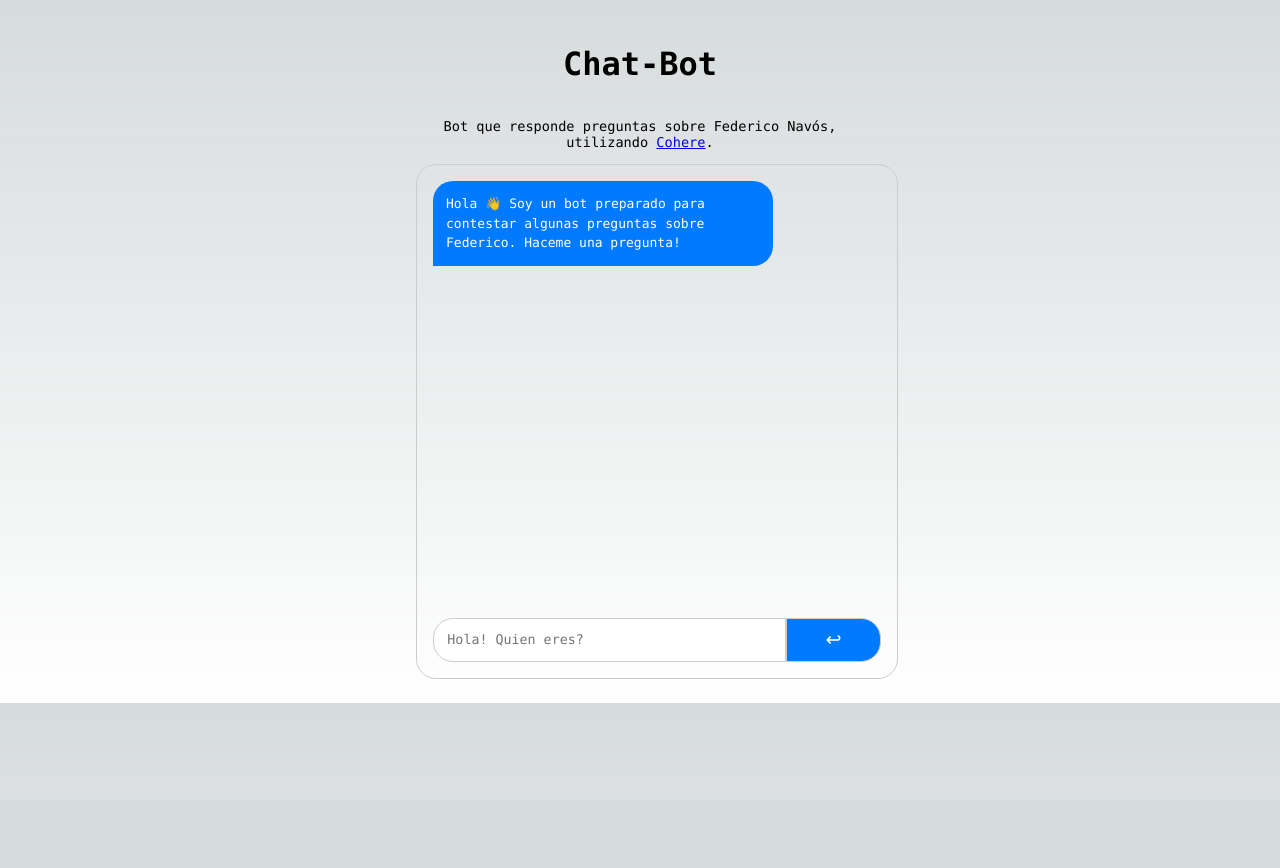
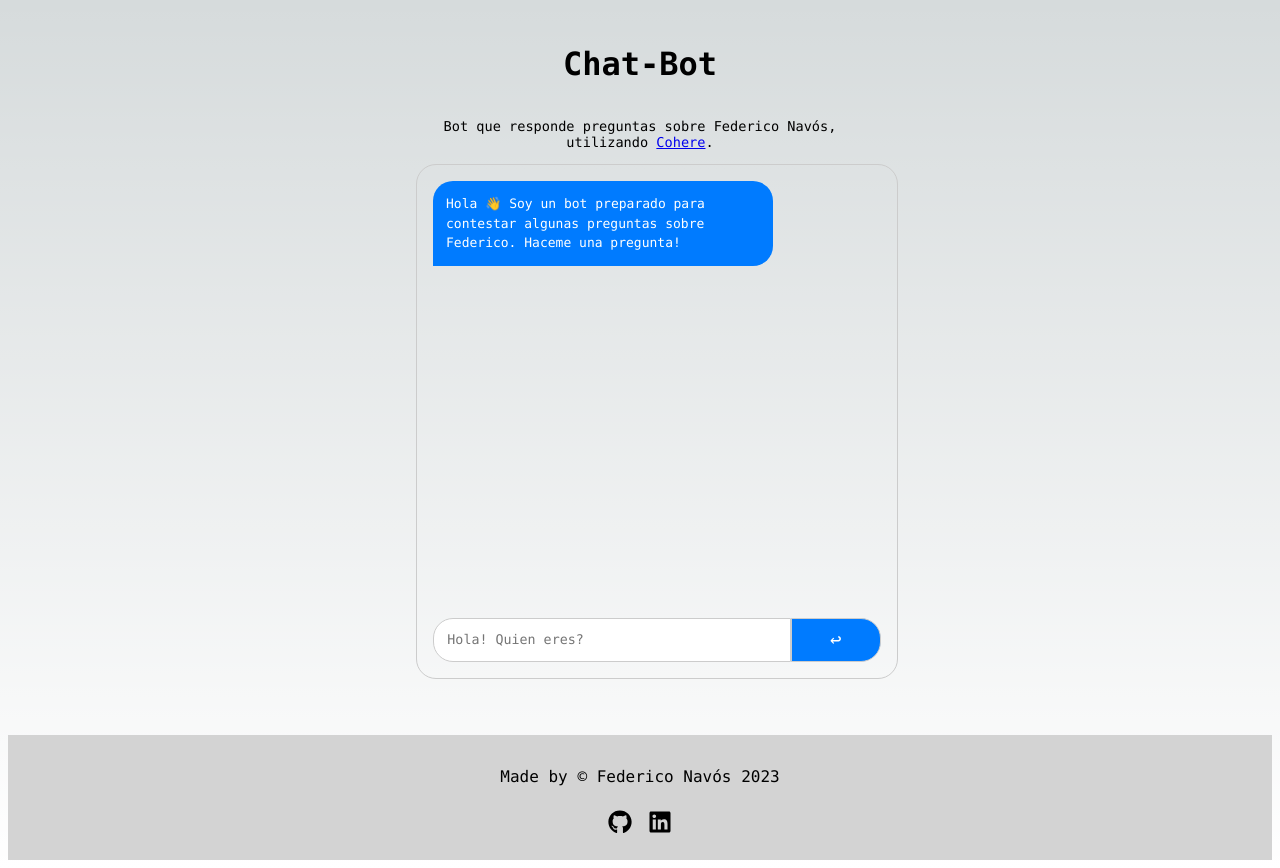
Before and after one commit to fedenavos/chat-bot, a Next.js app: page / in a window 1280 px wide. Before the commit the page ends 800 px from the top, so only its background shows below. Built offline with nearby package versions, Linux system fonts and the light colour scheme.

Commit message:
Add footer to site

```diff
--- a/components/Chat.tsx
+++ b/components/Chat.tsx
@@ -80,7 +80,7 @@ const Chat = () => {
     }
 
     function sendMessages(response: JSX.Element | JSX.Element[]) {
-        const DELAY = 3000;
+        const DELAY = 3500;
         if (Array.isArray(response)) {
             const len = response.length;
             setTimeout(() => {
@@ -166,7 +166,7 @@ const ANSWERS = {
         [
             <p key={0}>Desde 2021 a la actualidad, me encuentro trabajando en GP Trading como Desarrollador Python, haciendo automatización de informes, scraping de datos y desarrollo de estrategias de trading 📈.</p>,
             <p key={1}>He trabajado en NEORIS como Desarrollador Fullstack, utilizando tecnologías como Angular, entorno .NET y SQL Server. Podés encontrar más información sobre mi carrera <a href="https://drive.google.com/uc?export=download&id=1vdsco5P4G9WOPWEyO2gt2ckJH2zPhdQF">descargando mi CV aquí</a>.</p>,
-            <p key={2}>También me gusta desarrollar proyectos personales para aprender nuevas tecnologías. Puedes encontrar más información en mi <a href="https://github.com/fedenavos" target="_blank" rel="noreferrer">Github</a> <FontAwesomeIcon icon={faGithub} /> o en <a href="https://federiconavos.netlify.app/" target="_blank" rel="noreferrer">mi página de portfolio</a> .</p>
+            <p key={2}>También me gusta desarrollar proyectos personales para aprender nuevas tecnologías. Puedes encontrarlos en mi <a href="https://federiconavos.netlify.app/" target="_blank" rel="noreferrer">mi página de portfolio</a> o en mi<a href="https://github.com/fedenavos" target="_blank" rel="noreferrer">Github</a> <FontAwesomeIcon icon={faGithub} />.</p>
         ]),
 
     newjob: (<p>No estoy activamente buscando trabajo en este momento, pero estoy dispuesto a escuchar cualquier propuesta. Podés contactarme a través de mi <a href="https://www.linkedin.com/in/federico-navos/" target="_blank" rel="noreferrer">LinkedIn</a> <FontAwesomeIcon icon={faLinkedin} /> o enviarme un <a href="mailto:federiconavos@gmail.com">email</a> y con gusto te responderé 🤗.</p>),
--- /dev/null
+++ b/components/Footer.tsx
@@ -0,0 +1,19 @@
+import styles from '@/styles/Footer.module.css'
+import { faGithub, faLinkedin } from '@fortawesome/free-brands-svg-icons';
+import { FontAwesomeIcon } from '@fortawesome/react-fontawesome';
+
+
+export default function Footer() {
+    return (
+        <footer className={styles.footer}>
+            <p className={styles.footerContent}>Made by © Federico Navós 2023</p>
+            <a href="https://github.com/fedenavos" target="_blank" rel="noreferrer" className={styles.link}>
+                <FontAwesomeIcon icon={ faGithub } className={styles.socialIcon} />
+            </a>
+            <a href="https://www.linkedin.com/in/federico-navos/" target="_blank" rel="noreferrer" className={styles.link}>
+                <FontAwesomeIcon icon={ faLinkedin } className={styles.socialIcon} />
+            </a>
+
+        </footer>
+    );
+}
--- a/pages/index.tsx
+++ b/pages/index.tsx
@@ -3,6 +3,7 @@ import Image from 'next/image'
 import { Inter } from '@next/font/google'
 import styles from '@/styles/Home.module.css'
 import Chat from '@/components/Chat'
+import Footer from '@/components/Footer'
 
 const inter = Inter({ subsets: ['latin'] })
 
@@ -18,6 +19,7 @@ export default function Home() {
       <main className={`${styles.main} ${styles.center}`}>
         <Chat />
       </main>
+      <Footer />
     </>
   )
 }
--- a/styles/Chat.module.css
+++ b/styles/Chat.module.css
@@ -9,7 +9,6 @@
 .title {
     font-size: 2rem;
     font-weight: 700;
-    font-family: var(--font-mono);
     text-align: center;
 }
 
@@ -19,7 +18,6 @@
     max-width: var(--max-width);
     width: 100%;
     z-index: 2;
-    font-family: var(--font-mono);
 }
 
 .description a {
@@ -52,7 +50,6 @@
     color: white;
     border-radius: 20px;
     font-size: 13px;
-    font-family: var(--font-mono);
     line-height: 1.5em;
 }
 
@@ -141,7 +138,6 @@
     border-top-right-radius: 0;
     border-bottom-right-radius: 0;
     outline: none;
-    font-family: var(--font-mono);
 }
 
 .buttonSend {
--- /dev/null
+++ b/styles/Footer.module.css
@@ -0,0 +1,26 @@
+.footer {
+    background-color: lightgray;
+    color: black;
+    padding: 1rem;
+    text-align: center;
+    margin-top: 2.5em;
+}
+
+.footerContent {
+    display: flex;
+    flex-direction: column;
+    justify-content: space-between;
+    align-items: center;
+}
+
+.socialIcon {
+    width: 1.5rem;
+    height: 1.5rem;
+    margin: 0.5rem;
+    cursor: pointer;
+}
+
+.link {
+    text-decoration: none;
+    color: black;
+}
--- a/styles/globals.css
+++ b/styles/globals.css
@@ -81,5 +81,8 @@ body {
       rgb(var(--background-end-rgb))
     )
     rgb(var(--background-start-rgb));
+}
 
+* {
+  font-family: var(--font-mono);
 }
```
